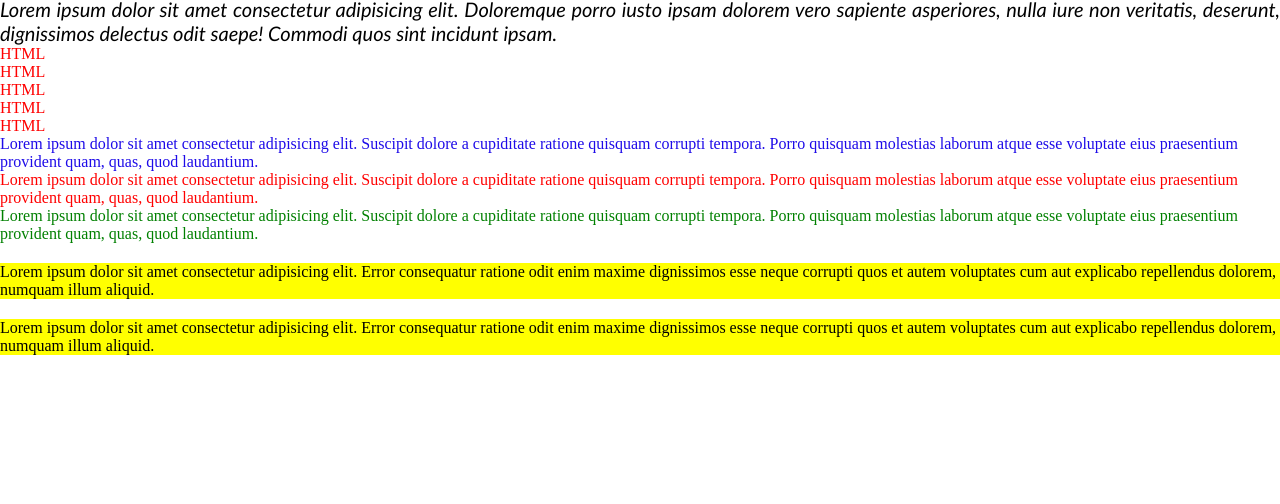
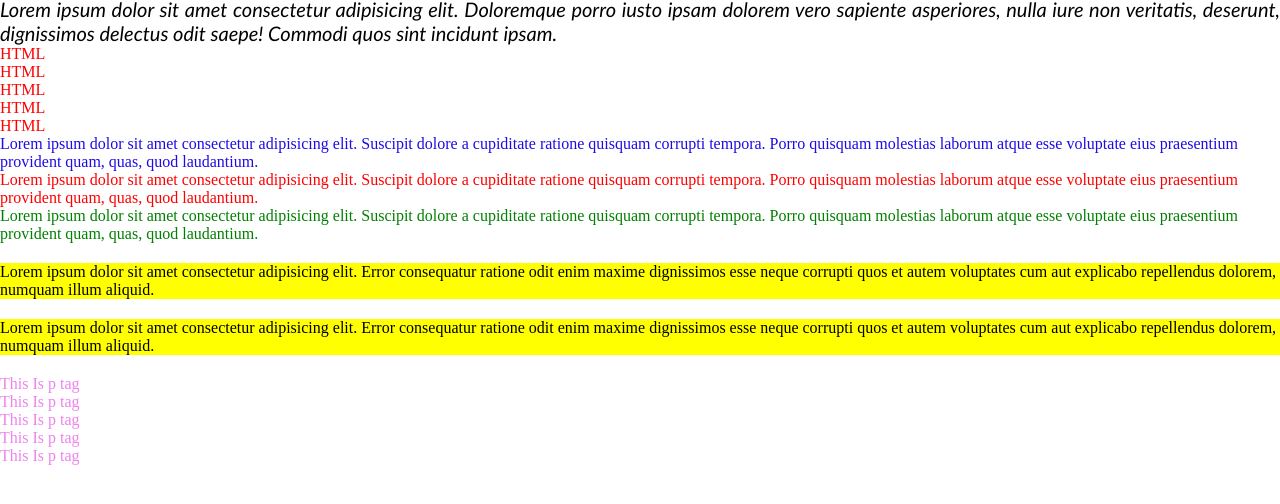
Before and after one commit to towhid0604/m-02, a plain HTML site: page index.html in a window 1280 px wide. Shown: the part 50-554 px from the top of the page. Drawn offline with Linux system fonts and the light colour scheme.

Commit message:
first commit

```diff
--- a/index.html
+++ b/index.html
@@ -32,5 +32,11 @@
 
 	<p class="one">Lorem ipsum dolor sit amet consectetur adipisicing elit. Error consequatur ratione odit enim maxime dignissimos esse neque corrupti quos et autem voluptates cum aut explicabo repellendus dolorem, numquam illum aliquid.</p>
 	<p id="two">Lorem ipsum dolor sit amet consectetur adipisicing elit. Error consequatur ratione odit enim maxime dignissimos esse neque corrupti quos et autem voluptates cum aut explicabo repellendus dolorem, numquam illum aliquid.</p>
+
+	<p style="color: violet;">This Is p tag</p>
+	<p style="color: violet;">This Is p tag</p>
+	<p style="color: violet;">This Is p tag</p>
+	<p style="color: violet;">This Is p tag</p>
+	<p style="color: violet;">This Is p tag</p>
   </body>
 </html>
```
